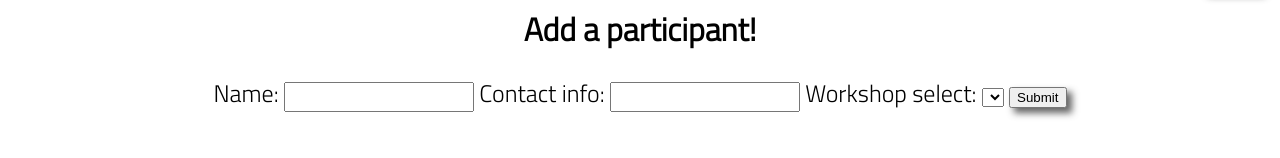
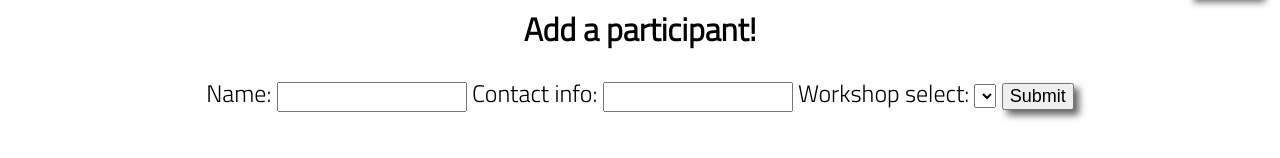
Before and after one commit to Cole-Rossman/week5-workshoporganizer-scratch, a plain HTML site: page create-page/index.html in a window 1280 px wide. Shown: the part 120-278 px from the top of the page. Drawn offline with nearby package versions, Linux system fonts and the light colour scheme.

Commit message:
final css adjustments

```diff
--- a/create-page/create.css
+++ b/create-page/create.css
@@ -0,0 +1,7 @@
+select {
+    font-size: large;
+}
+
+button {
+    font-size: large;
+}
--- a/workshops-page/workshops.css
+++ b/workshops-page/workshops.css
@@ -40,4 +40,5 @@ h3 {
     align-items: center;
     background-color:khaki;
     margin-bottom: -10px;
+    margin-left: 4px;
 }
```
